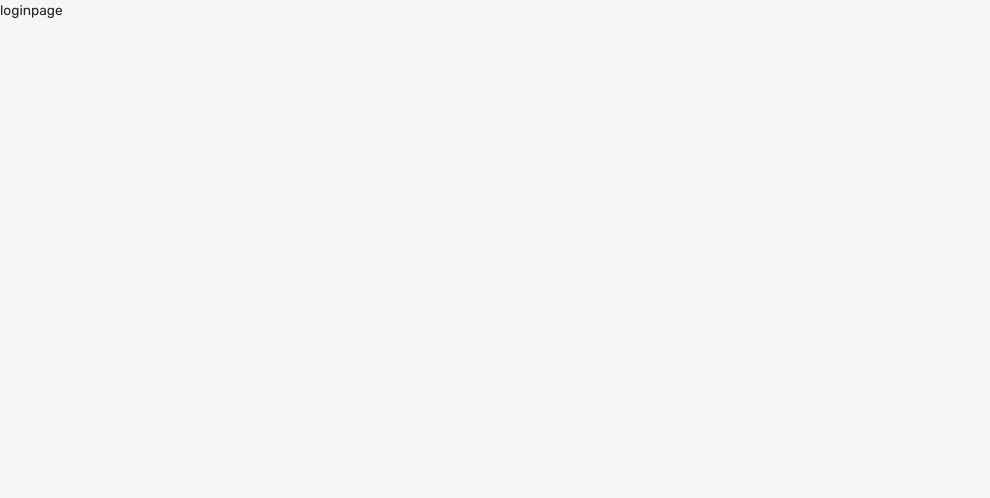
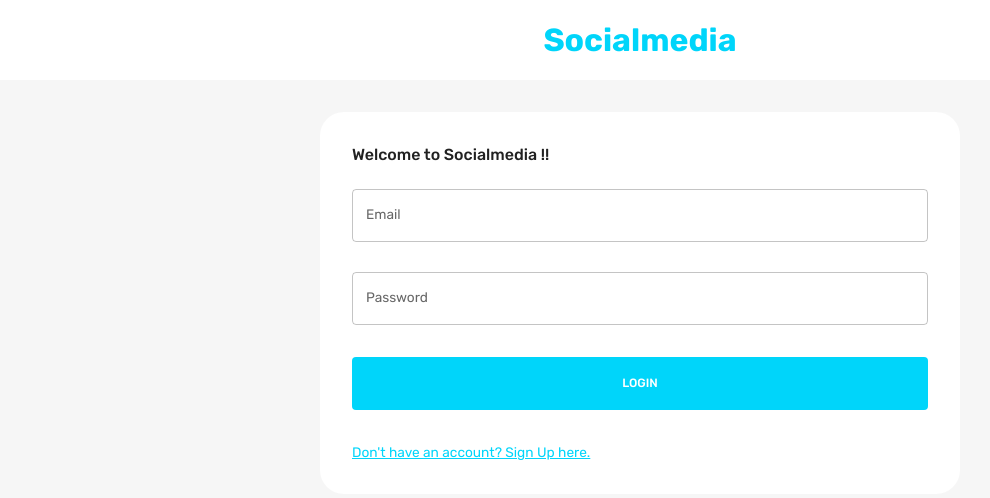
Before and after one commit to harshita795/socialmedia, a React (Create React App) app in the folder client/: page / in a window 1280 px wide. Shown: the top 498 px of the page, without its empty margins (0-990 px from the left). Built offline with nearby package versions, Linux system fonts and the light colour scheme.

Commit message:
feat: login page

```diff
--- a/client/src/App.js
+++ b/client/src/App.js
@@ -12,6 +12,7 @@
 function App() {
   const mode = useSelector((state) => state.mode);
   const theme = useMemo(() => createTheme(themeSettings(mode)), [mode]);
+  const isAuth = Boolean(useSelector((state) => state.token));
 
   return (
     <div className="app">
@@ -20,8 +21,8 @@
           <CssBaseline />
           <Routes>
             <Route path="/" element={<LoginPage />} />
-            <Route path="/home" element={<HomePage />} />
-            <Route path="/profile/:userId" element={<ProfilePage />} />
+            <Route path="/home" element={isAuth ? <HomePage /> : <Navigate to="/" />} />
+            <Route path="/profile/:userId" element={isAuth ? <ProfilePage /> : <Navigate to="/" />} />
           </Routes>
         </ThemeProvider>
       </BrowserRouter>
--- /dev/null
+++ b/client/src/scenes/loginPage/Form.jsx
@@ -0,0 +1,275 @@
+import { useState } from "react";
+import {
+  Box,
+  Button,
+  TextField,
+  useMediaQuery,
+  Typography,
+  useTheme,
+} from "@mui/material";
+import EditOutlinedIcon from "@mui/icons-material/EditOutlined";
+import { Formik } from "formik";
+import * as yup from "yup";
+import { useNavigate } from "react-router-dom";
+import { useDispatch } from "react-redux";
+import { setLogin } from "state";
+import Dropzone from "react-dropzone";
+import FlexBetween from "components/FlexBetween";
+
+const registerSchema = yup.object().shape({
+  firstName: yup.string().required("required"),
+  lastName: yup.string().required("required"),
+  email: yup.string().email("invalid email").required("required"),
+  password: yup.string().required("required"),
+  location: yup.string().required("required"),
+  occupation: yup.string().required("required"),
+  picture: yup.string().required("required"),
+});
+
+const loginSchema = yup.object().shape({
+  email: yup.string().email("invalid email").required("required"),
+  password: yup.string().required("required"),
+});
+
+const initialValuesRegister = {
+  firstName: "",
+  lastName: "",
+  email: "",
+  password: "",
+  location: "",
+  occupation: "",
+  picture: "",
+};
+
+const initialValuesLogin = {
+  email: "",
+  password: "",
+};
+
+const Form = () => {
+  const [pageType, setPageType] = useState("login");
+  const { palette } = useTheme();
+  const dispatch = useDispatch();
+  const navigate = useNavigate();
+  const isNonMobile = useMediaQuery("(min-width:600px)");
+  const isLogin = pageType === "login";
+  const isRegister = pageType === "register";
+
+  const register = async (values, onSubmitProps) => {
+    // this allows us to send form info with image
+    const formData = new FormData();
+    for (let value in values) {
+      formData.append(value, values[value]);
+    }
+    formData.append("picturePath", values.picture.name);
+
+    const savedUserResponse = await fetch(
+      "http://localhost:3001/auth/register",
+      {
+        method: "POST",
+        body: formData,
+      }
+    );
+    const savedUser = await savedUserResponse.json();
+    onSubmitProps.resetForm();
+
+    if (savedUser) {
+      setPageType("login");
+    }
+  };
+
+  const login = async (values, onSubmitProps) => {
+    const loggedInResponse = await fetch("http://localhost:3001/auth/login", {
+      method: "POST",
+      headers: { "Content-Type": "application/json" },
+      body: JSON.stringify(values),
+    });
+    const loggedIn = await loggedInResponse.json();
+    onSubmitProps.resetForm();
+    if (loggedIn) {
+      dispatch(
+        setLogin({
+          user: loggedIn.user,
+          token: loggedIn.token,
+        })
+      );
+      navigate("/home");
+    }
+  };
+
+  const handleFormSubmit = async (values, onSubmitProps) => {
+    if (isLogin) await login(values, onSubmitProps);
+    if (isRegister) await register(values, onSubmitProps);
+  };
+
+  return (
+    <Formik
+      onSubmit={handleFormSubmit}
+      initialValues={isLogin ? initialValuesLogin : initialValuesRegister}
+      validationSchema={isLogin ? loginSchema : registerSchema}
+    >
+      {({
+        values,
+        errors,
+        touched,
+        handleBlur,
+        handleChange,
+        handleSubmit,
+        setFieldValue,
+        resetForm,
+      }) => (
+        <form onSubmit={handleSubmit}>
+          <Box
+            display="grid"
+            gap="30px"
+            gridTemplateColumns="repeat(4, minmax(0, 1fr))"
+            sx={{
+              "& > div": { gridColumn: isNonMobile ? undefined : "span 4" },
+            }}
+          >
+            {isRegister && (
+              <>
+                <TextField
+                  label="First Name"
+                  onBlur={handleBlur}
+                  onChange={handleChange}
+                  value={values.firstName}
+                  name="firstName"
+                  error={
+                    Boolean(touched.firstName) && Boolean(errors.firstName)
+                  }
+                  helperText={touched.firstName && errors.firstName}
+                  sx={{ gridColumn: "span 2" }}
+                />
+                <TextField
+                  label="Last Name"
+                  onBlur={handleBlur}
+                  onChange={handleChange}
+                  value={values.lastName}
+                  name="lastName"
+                  error={Boolean(touched.lastName) && Boolean(errors.lastName)}
+                  helperText={touched.lastName && errors.lastName}
+                  sx={{ gridColumn: "span 2" }}
+                />
+                <TextField
+                  label="Location"
+                  onBlur={handleBlur}
+                  onChange={handleChange}
+                  value={values.location}
+                  name="location"
+                  error={Boolean(touched.location) && Boolean(errors.location)}
+                  helperText={touched.location && errors.location}
+                  sx={{ gridColumn: "span 4" }}
+                />
+                <TextField
+                  label="Occupation"
+                  onBlur={handleBlur}
+                  onChange={handleChange}
+                  value={values.occupation}
+                  name="occupation"
+                  error={
+                    Boolean(touched.occupation) && Boolean(errors.occupation)
+                  }
+                  helperText={touched.occupation && errors.occupation}
+                  sx={{ gridColumn: "span 4" }}
+                />
+                <Box
+                  gridColumn="span 4"
+                  border={`1px solid ${palette.neutral.medium}`}
+                  borderRadius="5px"
+                  p="1rem"
+                >
+                  <Dropzone
+                    acceptedFiles=".jpg,.jpeg,.png"
+                    multiple={false}
+                    onDrop={(acceptedFiles) =>
+                      setFieldValue("picture", acceptedFiles[0])
+                    }
+                  >
+                    {({ getRootProps, getInputProps }) => (
+                      <Box
+                        {...getRootProps()}
+                        border={`2px dashed ${palette.primary.main}`}
+                        p="1rem"
+                        sx={{ "&:hover": { cursor: "pointer" } }}
+                      >
+                        <input {...getInputProps()} />
+                        {!values.picture ? (
+                          <p>Add Picture Here</p>
+                        ) : (
+                          <FlexBetween>
+                            <Typography>{values.picture.name}</Typography>
+                            <EditOutlinedIcon />
+                          </FlexBetween>
+                        )}
+                      </Box>
+                    )}
+                  </Dropzone>
+                </Box>
+              </>
+            )}
+
+            <TextField
+              label="Email"
+              onBlur={handleBlur}
+              onChange={handleChange}
+              value={values.email}
+              name="email"
+              error={Boolean(touched.email) && Boolean(errors.email)}
+              helperText={touched.email && errors.email}
+              sx={{ gridColumn: "span 4" }}
+            />
+            <TextField
+              label="Password"
+              type="password"
+              onBlur={handleBlur}
+              onChange={handleChange}
+              value={values.password}
+              name="password"
+              error={Boolean(touched.password) && Boolean(errors.password)}
+              helperText={touched.password && errors.password}
+              sx={{ gridColumn: "span 4" }}
+            />
+          </Box>
+
+          {/* BUTTONS */}
+          <Box>
+            <Button
+              fullWidth
+              type="submit"
+              sx={{
+                m: "2rem 0",
+                p: "1rem",
+                backgroundColor: palette.primary.main,
+                color: palette.background.alt,
+                "&:hover": { color: palette.primary.main },
+              }}
+            >
+              {isLogin ? "LOGIN" : "REGISTER"}
+            </Button>
+            <Typography
+              onClick={() => {
+                setPageType(isLogin ? "register" : "login");
+                resetForm();
+              }}
+              sx={{
+                textDecoration: "underline",
+                color: palette.primary.main,
+                "&:hover": {
+                  cursor: "pointer",
+                  color: palette.primary.light,
+                },
+              }}
+            >
+              {isLogin
+                ? "Don't have an account? Sign Up here."
+                : "Already have an account? Login here."}
+            </Typography>
+          </Box>
+        </form>
+      )}
+    </Formik>
+  );
+};
+
+export default Form;
--- a/client/src/scenes/loginPage/index.jsx
+++ b/client/src/scenes/loginPage/index.jsx
@@ -1,9 +1,36 @@
-import React from 'react'
+import { Box, Typography, useTheme, useMediaQuery } from "@mui/material";
+import Form from "./Form";
 
-export default function LoginPage() {
+const LoginPage = () => {
+  const theme = useTheme();
+  const isNonMobileScreens = useMediaQuery("(min-width: 1000px)");
   return (
-    <div>
-      loginpage
-    </div>
-  )
-}
+    <Box>
+      <Box
+        width="100%"
+        backgroundColor={theme.palette.background.alt}
+        p="1rem 6%"
+        textAlign="center"
+      >
+        <Typography fontWeight="bold" fontSize="32px" color="primary">
+          Socialmedia
+        </Typography>
+      </Box>
+
+      <Box
+        width={isNonMobileScreens ? "50%" : "93%"}
+        p="2rem"
+        m="2rem auto"
+        borderRadius="1.5rem"
+        backgroundColor={theme.palette.background.alt}
+      >
+        <Typography fontWeight="500" variant="h5" sx={{ mb: "1.5rem" }}>
+          Welcome to Socialmedia !!
+        </Typography>
+        <Form />
+      </Box>
+    </Box>
+  );
+};
+
+export default LoginPage;
--- a/client/src/scenes/navbar/index.jsx
+++ b/client/src/scenes/navbar/index.jsx
@@ -39,7 +39,7 @@
   const primaryLight = theme.palette.primary.light;
   const alt = theme.palette.background.alt;
 
-  const fullName = user ? `${user.firstName} ${user.lastName}` : '';
+  const fullName = `${user.firstName} ${user.lastName}`;
 
   return (
     <FlexBetween padding="1rem 6%" backgroundColor={alt}>
```
Also changed, not shown: 2 other files (tests, documents, lock files or other folders).
